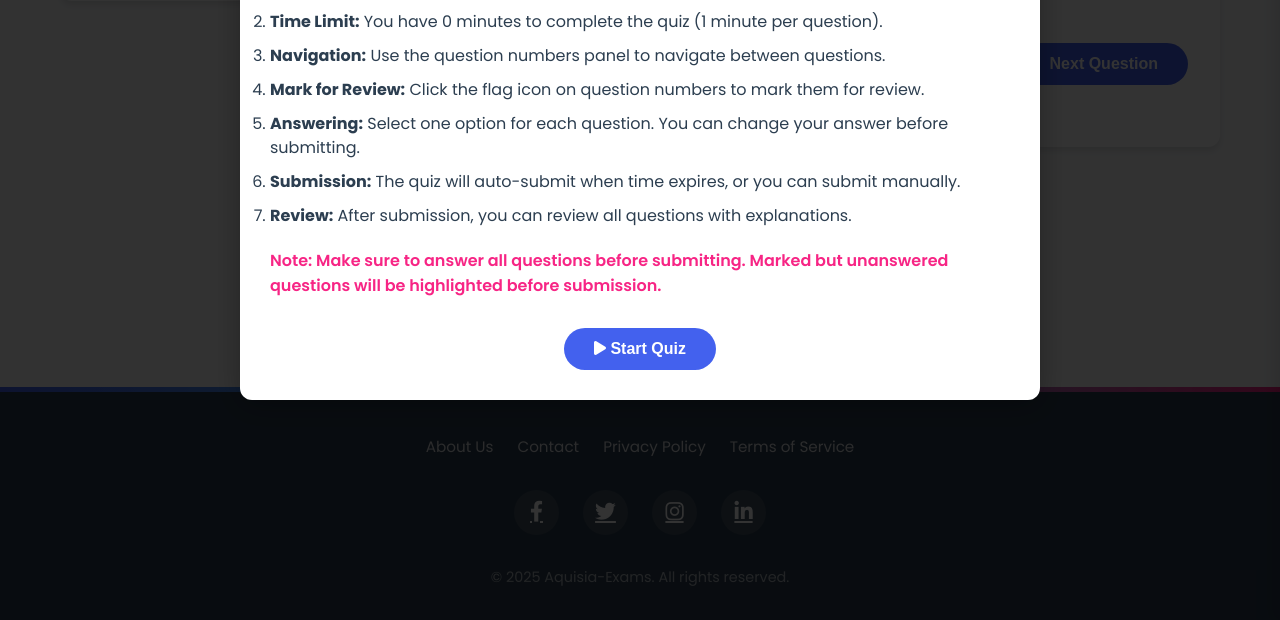
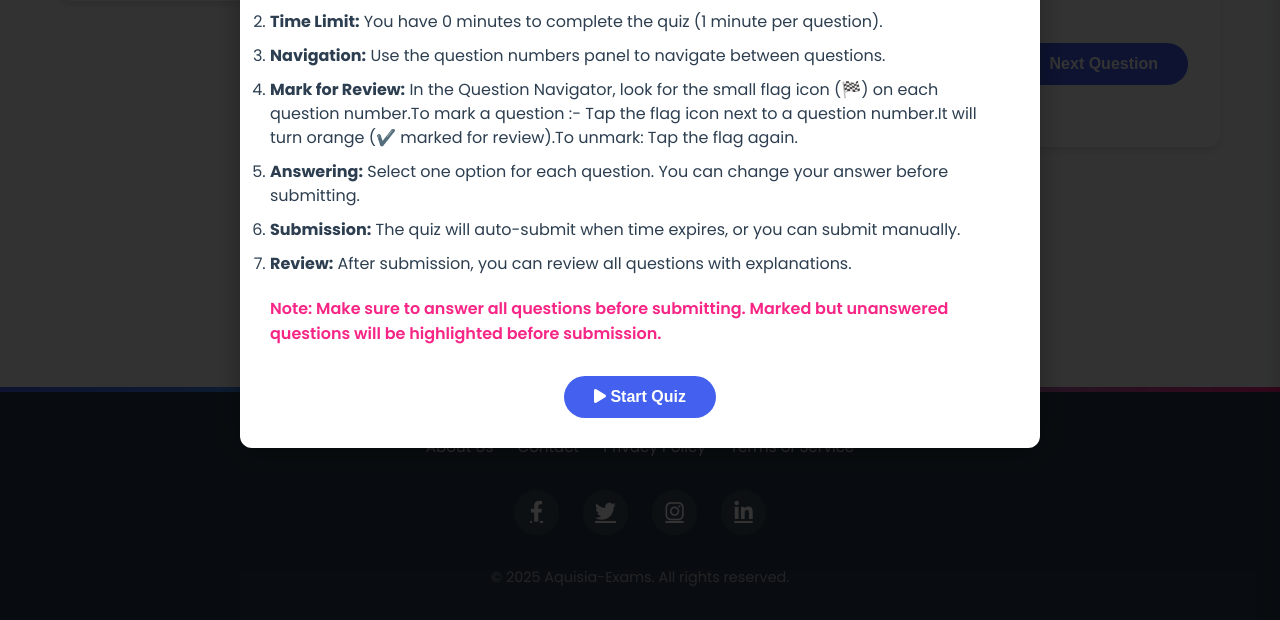
Before and after one commit to kotturi-koushil/AquisiaExams, a Flask app: template templates/quiz3.html in a window 1280 px wide. Shown: the part 180-800 px from the top of the page. Run offline with Flask 3, Linux system fonts and the light colour scheme; the template is opened without the code that fills it, so the values that code supplies are empty; some libraries are stand-ins or nearby versions.

Commit message:
Update quiz3.html

```diff
--- a/templates/quiz3.html
+++ b/templates/quiz3.html
@@ -1305,8 +1305,9 @@
                     <li><strong>Time Limit:</strong> You have {{ questions|length }} minutes to complete the quiz (1
                         minute per question).</li>
                     <li><strong>Navigation:</strong> Use the question numbers panel to navigate between questions.</li>
-                    <li><strong>Mark for Review:</strong> Click the flag icon on question numbers to mark them for
-                        review.</li>
+                    <li><strong>Mark for Review:</strong> In the Question Navigator, look for the small flag icon (🏁)
+                        on each question number.To mark a question :- Tap the flag icon next to a question number.It
+                        will turn orange (✔️ marked for review).To unmark: Tap the flag again.</li>
                     <li><strong>Answering:</strong> Select one option for each question. You can change your answer
                         before submitting.</li>
                     <li><strong>Submission:</strong> The quiz will auto-submit when time expires, or you can submit
```
